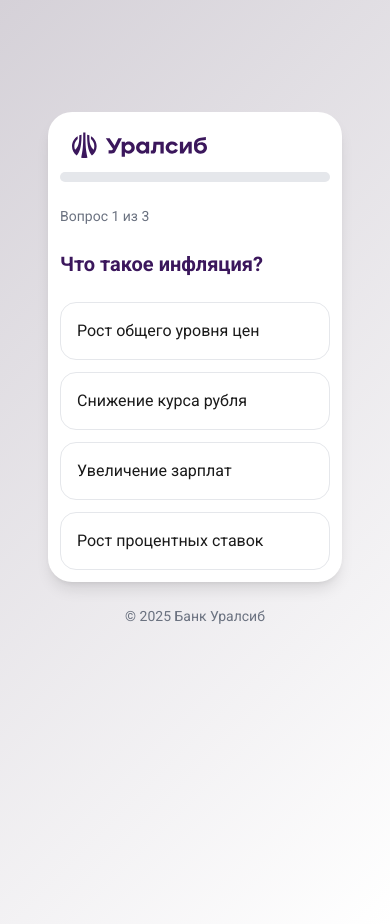
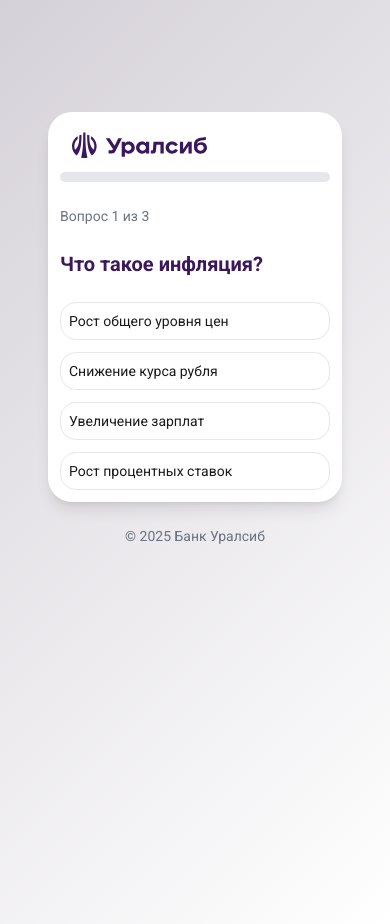
Before and after one commit to m1ttya/uralsib-fin-test, a React (Vite) app in the folder frontend/: page / in a window 390 px wide. Built offline with nearby package versions, Linux system fonts and the light colour scheme.

Commit message:
feat: make answer buttons more compact on mobile and results window wider

```diff
--- a/frontend/src/components/QuestionCard.tsx
+++ b/frontend/src/components/QuestionCard.tsx
@@ -51,7 +51,7 @@ export default function QuestionCard({
               whileTap={{ scale: 0.98 }}
               onClick={() => !showFeedback && onOptionSelect(idx)}
               disabled={showFeedback}
-              className={`w-full text-left p-4 rounded-2xl border ${bgColor} ${textColor} transition-colors ring-2 ${ringColor} hover:bg-opacity-90 font-medium`}
+              className={`w-full text-left p-2 sm:p-4 rounded-2xl border ${bgColor} ${textColor} transition-colors ring-2 ${ringColor} hover:bg-opacity-90 font-medium text-sm sm:text-base`}
             >
               {option}
             </motion.button>
--- a/frontend/src/components/ResultsView.tsx
+++ b/frontend/src/components/ResultsView.tsx
@@ -26,7 +26,7 @@ export default function ResultsView({
   const score = Math.round((correctCount / test.questions.length) * 100);
 
   return (
-    <div className="w-full max-w-2xl px-2 sm:px-6"> {/* ← Карточка пошире */}
+    <div className="w-full max-w-3xl px-2 sm:px-6"> {/* ← Карточка пошире */}
       <motion.div
         initial={{ opacity: 0 }}
         animate={{ opacity: 1 }}
```
